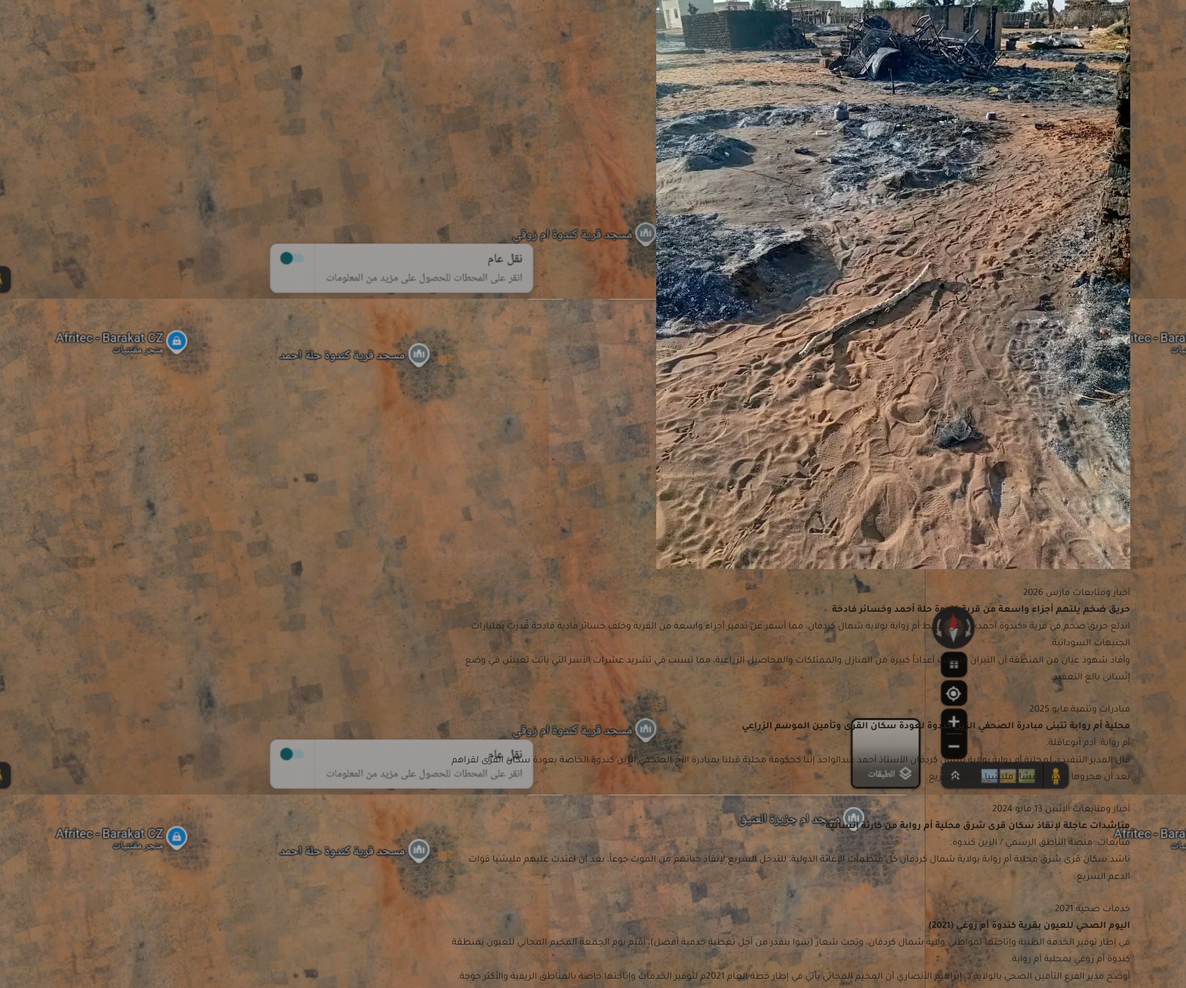
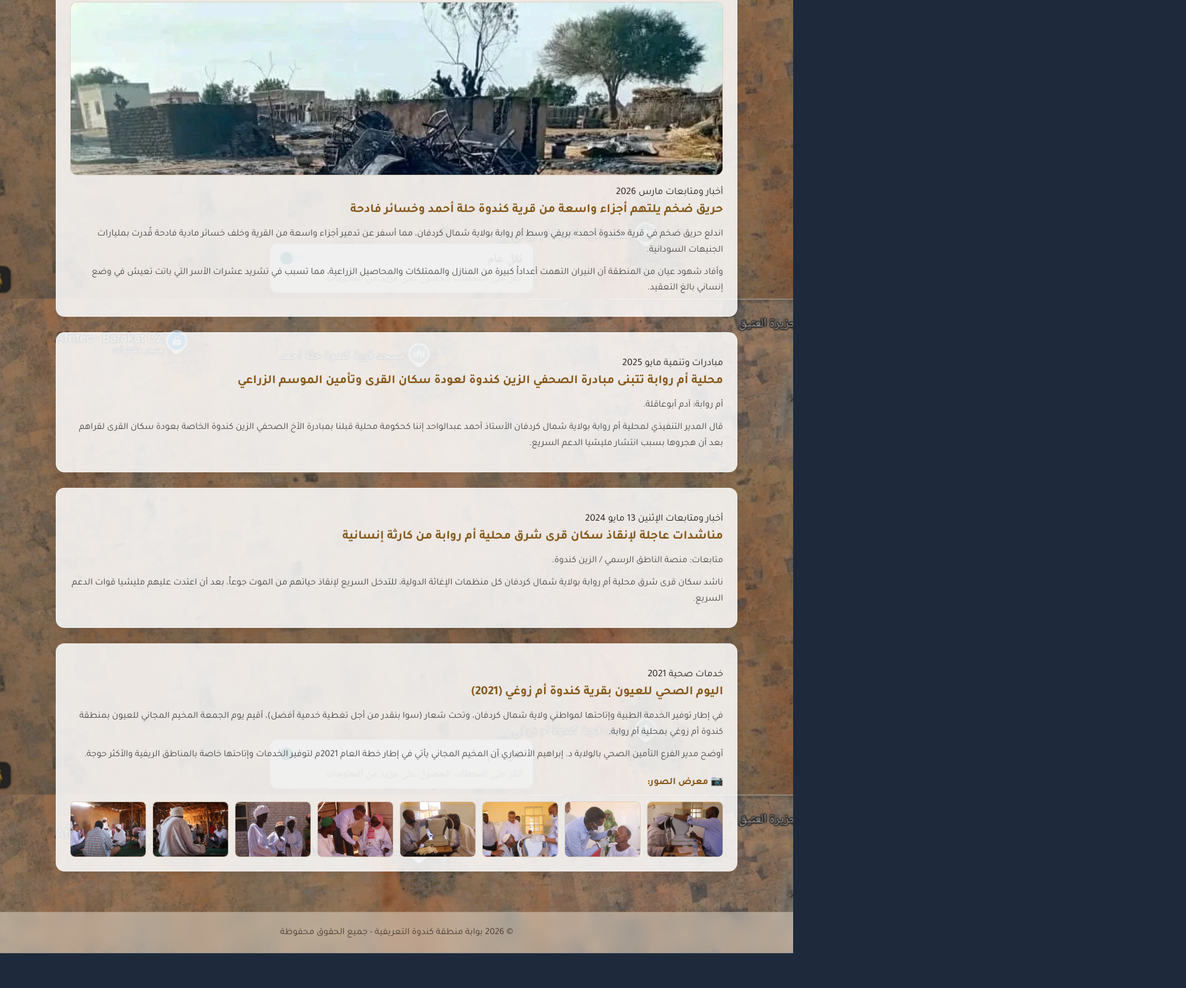
Before and after one commit to nsrdinIbra/kindwa, a plain HTML site: page index.html in a window 1280 px wide. Shown: the part 1118-2712 px from the top of the page at 62% size, 1914 px wide, since content can reach past the window. After the commit the page ends 2655 px from the top, so only its background shows below. Drawn offline with Linux system fonts and the light colour scheme.

Commit message:
Update style.css

```diff
--- a/style.css
+++ b/style.css
@@ -367,3 +367,79 @@ body.bg-um-zoghi {
         font-size: 1.6rem;
     }
 }
+
+
+/* تنسيق الصورة الرئيسية للمقال لتكون متناسقة وجذابة */
+.article-img-container {
+    width: 100%;
+    max-height: 280px; /* تحديد أقصى ارتفاع للصور حتى لا تبدو عملاقة */
+    border-radius: 12px;
+    overflow: hidden;
+    margin-bottom: 15px;
+    border: 1px solid var(--border-color, rgba(0, 0, 0, 0.1));
+    background-color: #f9f9f9;
+}
+
+.article-img {
+    width: 100%;
+    height: 100%;
+    object-fit: cover; /* لضمان عدم تشوه الصورة وتعبئة المساحة بتناسق */
+    display: block;
+    transition: transform 0.3s ease;
+}
+
+.article-img:hover {
+    transform: scale(1.02);
+}
+
+/* تنسيق شبكة معرض الصور المتعددة (صور مقال العيون) */
+.article-gallery {
+    display: grid;
+    grid-template-columns: repeat(auto-fill, minmax(110px, 1fr)); /* صور مصغرة ومتناسقة بجانب بعضها */
+    gap: 10px;
+    margin-top: 15px;
+}
+
+.gallery-item {
+    border-radius: 8px;
+    overflow: hidden;
+    height: 90px; /* ارتفاع ثابت ومثالي للمعرض المصغر */
+    border: 1px solid var(--border-color, rgba(0, 0, 0, 0.1));
+    background-color: rgba(255, 255, 255, 0.6);
+}
+
+.gallery-item img {
+    width: 100%;
+    height: 100%;
+    object-fit: cover;
+    transition: transform 0.3s ease;
+}
+
+.gallery-item img:hover {
+    transform: scale(1.06);
+}
+
+/* تنسيق بطاقة المقال نفسها لتبدو مريحة للعين ومتناسقة مع النص */
+.article-card {
+    background: rgba(255, 255, 255, 0.85);
+    backdrop-filter: blur(10px);
+    border-radius: 14px;
+    padding: 22px;
+    margin-bottom: 25px;
+    box-shadow: 0 4px 15px rgba(0, 0, 0, 0.05);
+    border: 1px solid rgba(255, 255, 255, 0.4);
+}
+
+.article-card h4 {
+    font-size: 1.25rem;
+    margin-bottom: 12px;
+    color: var(--primary-color, #2c3e50);
+    line-height: 1.4;
+}
+
+.article-card p {
+    font-size: 0.95rem;
+    line-height: 1.7;
+    color: #444;
+    margin-bottom: 10px;
+}
```
